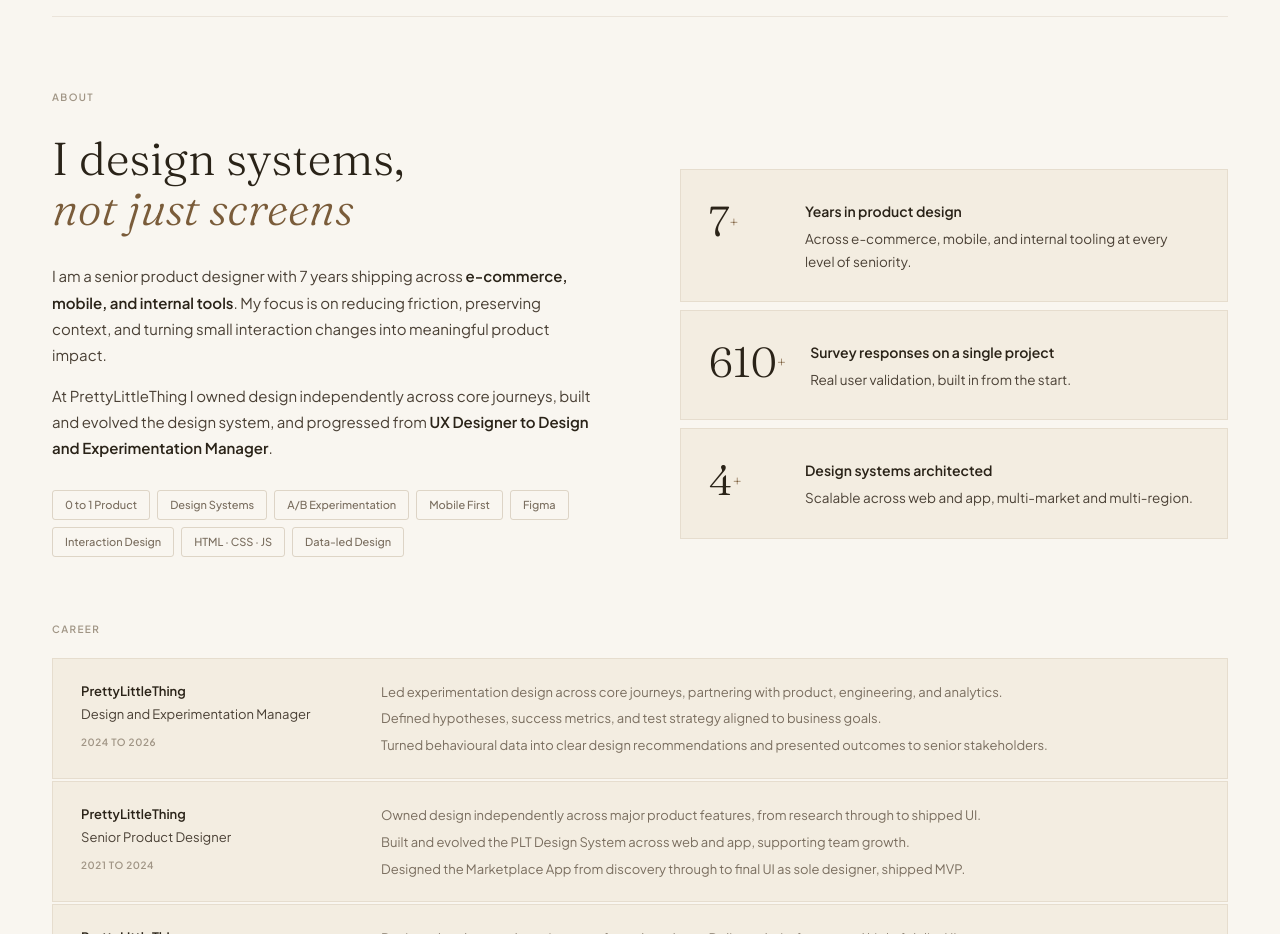
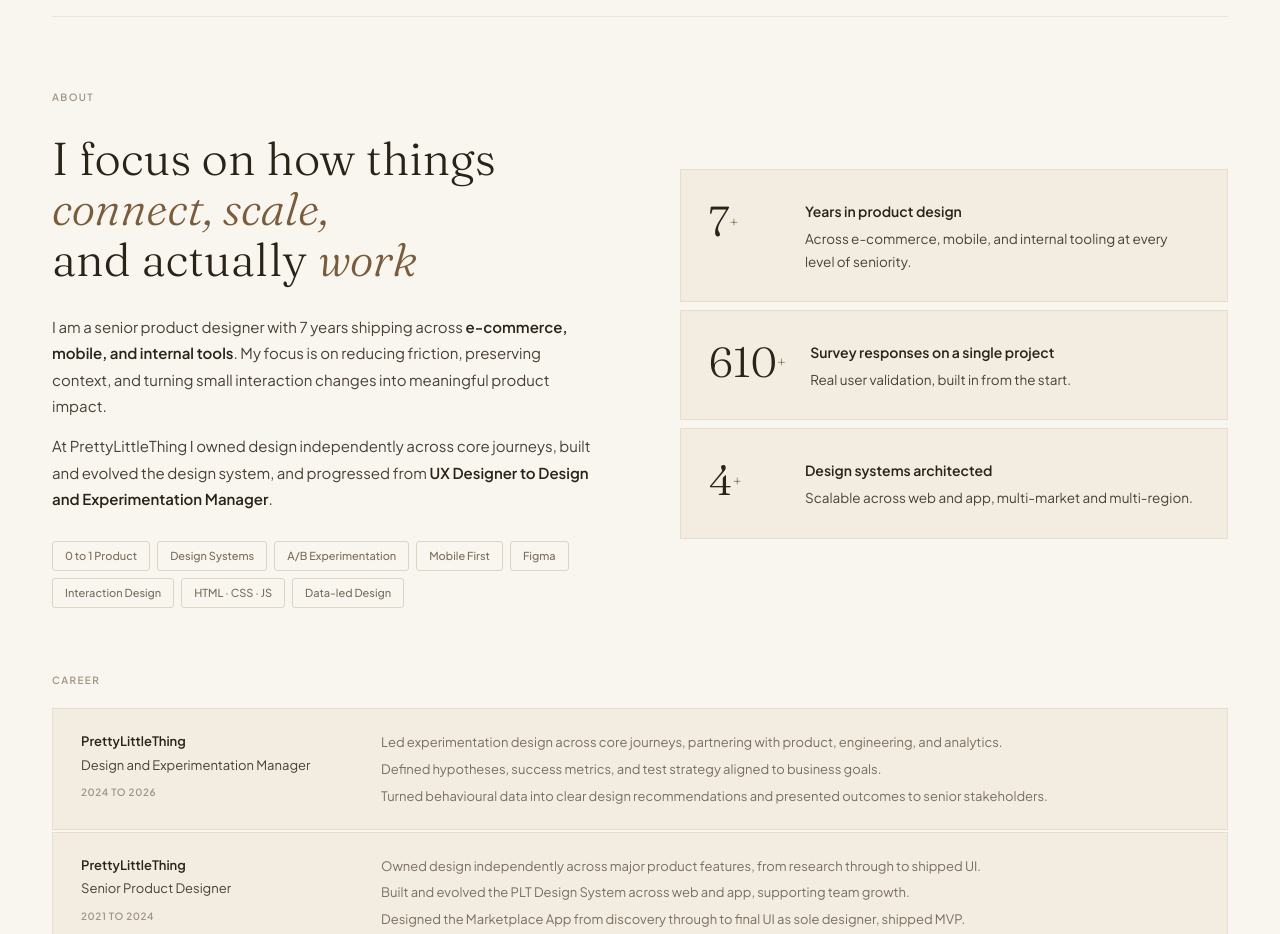
Before and after one commit to caitlanmorton02-dev/caitlan-portfolio, a Next.js app: page / in a window 1280 px wide. Shown: the part 2380-3314 px from the top of the page. Built offline with nearby package versions, Linux system fonts and the light colour scheme.

Commit message:
Updating about us header

```diff
--- a/components/sections/About.tsx
+++ b/components/sections/About.tsx
@@ -79,9 +79,12 @@ export default function About() {
           <div className="r">
             <div className="about-label">About</div>
             <h2 className="about-h2">
-              I design systems,
+               I focus on how things
               <br />
-              <em>not just screens</em>
+              <em>connect, scale,</em>
+              <br />
+              and actually <em>work</em>
+
             </h2>
             <div className="about-body">
               <p>
```
